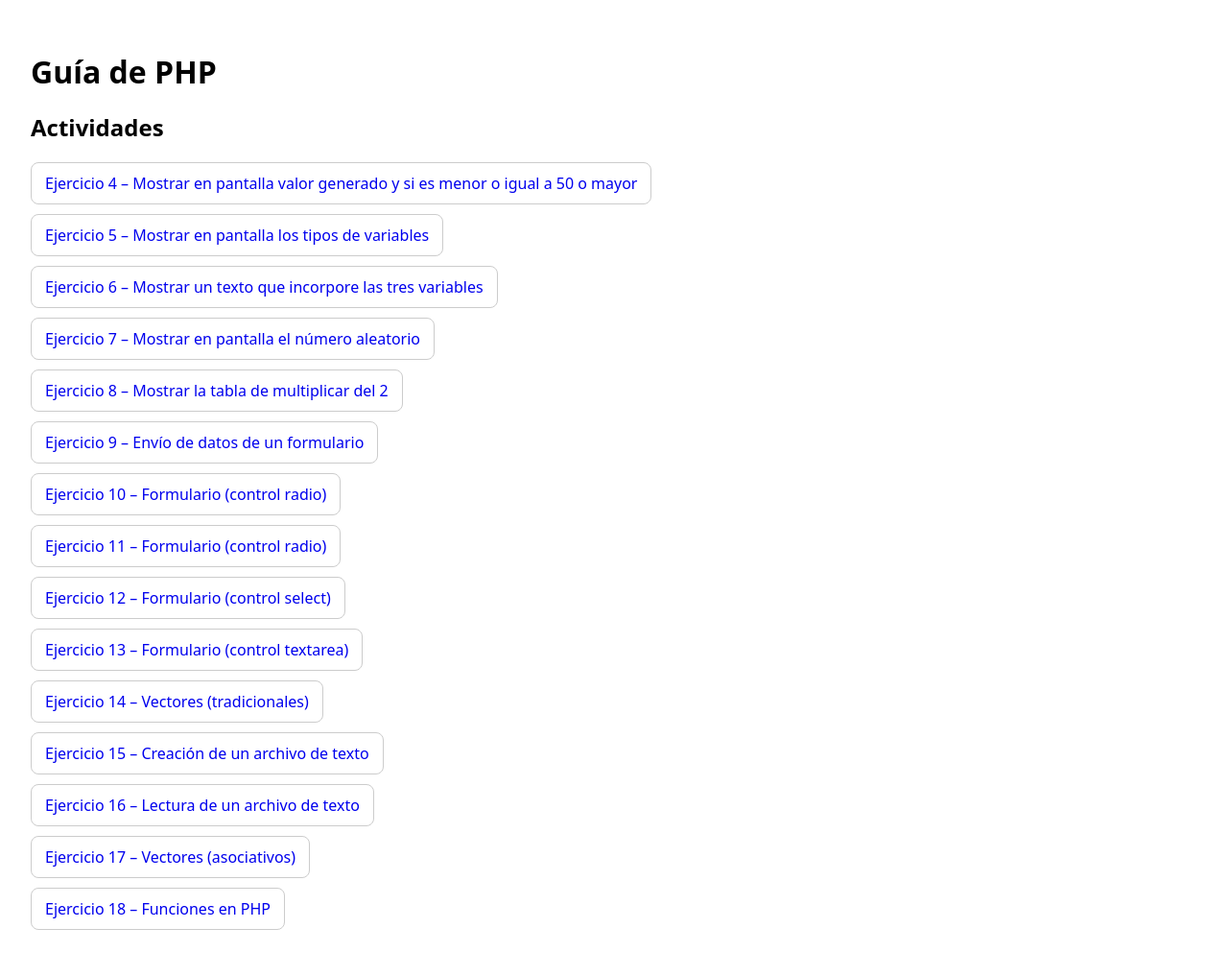
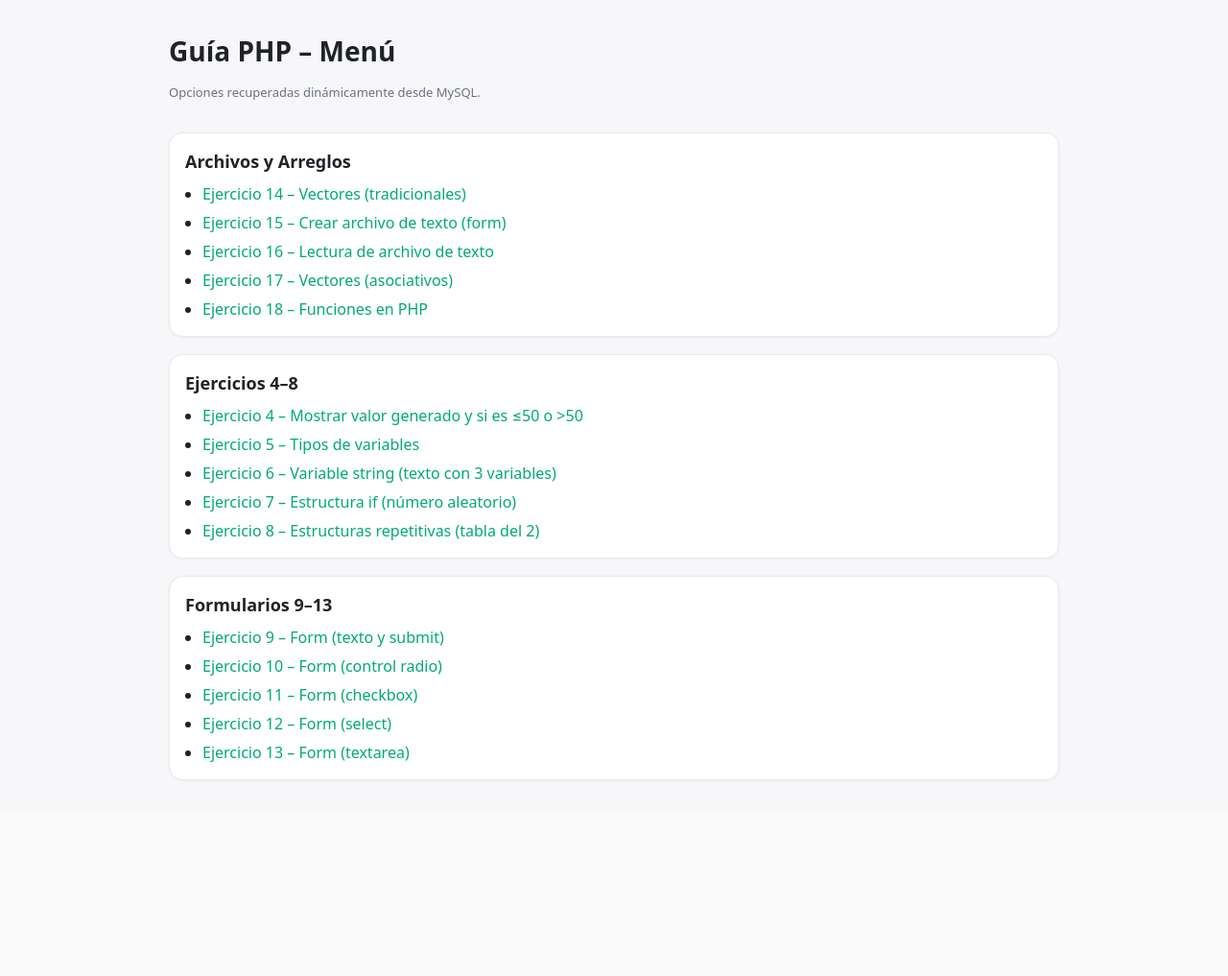
Before and after one commit to Sofiquinn/Quintana_Sofia_AA22, a PHP site: page / in a window 1280 px wide. Shown: the whole page at 96% size. After the commit the page ends 813 px from the top, so only its background shows below. Run offline with PHP 8.4, Linux system fonts and the light colour scheme; data comes from the database, SQL or seed files in the repository; both versions use the stored data as it was after the commit.

Commit message:
Add files via upload

```diff
--- a/index.php
+++ b/index.php
@@ -1,40 +1,57 @@
+<?php require __DIR__ . '/php/db.php'; ?>
 <!DOCTYPE html>
 <html lang="es">
 <head>
-  <meta charset="utf-8">
-  <title>Guía de JS – Menú</title>
-  <meta name="viewport" content="width=device-width, initial-scale=1">
+  <meta charset="UTF-8">
+  <title>Guía PHP – Menú</title>
+  <meta name="viewport" content="width=device-width, initial-scale=1" />
   <style>
-    body { font-family: system-ui, Arial, sans-serif; padding: 24px; }
-    h1 { margin-bottom: 16px; }
-    ul { list-style: none; padding: 0; }
-    li { margin: 10px 0; }
-    a { text-decoration: none; padding: 10px 14px; border: 1px solid #ccc; border-radius: 8px; display: inline-block; }
-    a:hover { background: #f5f5f5; }
+    :root{ --bg:#f7f7fa; --card:#fff; --line:#e8e8ef; --text:#1f2328; --muted:#6a737d; --link:#0a7; }
+    *{ box-sizing:border-box; } body{ margin:0; background:var(--bg); color:var(--text); font:16px/1.5 system-ui,-apple-system,Segoe UI,Roboto,Arial,sans-serif; }
+    .wrap{ max-width:960px; margin:32px auto; padding:0 16px; display:grid; gap:18px; }
+    .title{ margin:0; font-size:28px; font-weight:800; }
+    .card{ background:var(--card); border:1px solid var(--line); border-radius:14px; padding:16px; box-shadow:0 1px 3px rgba(0,0,0,.04); }
+    .sec{ margin:0 0 8px; font-size:18px; font-weight:800; }
+    .menu{ display:grid; gap:6px; padding-left:18px; margin: 0; }
+    .menu li{ margin:0; }
+    a{ color:var(--link); text-decoration:none; }
+    a:hover{ text-decoration:underline; }
+    .muted{ color:var(--muted); font-size:13px; }
   </style>
 </head>
 <body>
-  <h1>Guía de PHP</h1>
+  <main class="wrap">
+    <header>
+      <h1 class="title">Guía PHP – Menú</h1>
+      <p class="muted">Opciones recuperadas dinámicamente desde MySQL.</p>
+    </header>
 
-  <h2>Actividades</h2>
-  <ul>
-    <li><a href="php/valor-generado.php">Ejercicio 4 – Mostrar en pantalla valor generado y si es menor o igual a 50 o mayor</a></li>
-    <li><a href="php/tipos-variables.php">Ejercicio 5 – Mostrar en pantalla los tipos de variables</a></li>
-    <li><a href="php/variable-string.php">Ejercicio 6 – Mostrar un texto que incorpore las tres variables</a></li>
-    <li><a href="php/estructura-if.php">Ejercicio 7 – Mostrar en pantalla el número aleatorio</a></li>
-    <li><a href="php/estructura-repetitivas.php">Ejercicio 8 – Mostrar la tabla de multiplicar del 2</a></li>
-    <li><a href="php/form-text-submit1.php">Ejercicio 9 –  Envío de datos de un formulario</a></li>
-    <li><a href="php/form-control-radio1.php">Ejercicio 10 – Formulario (control radio)</a></li>
-    <li><a href="php/form-checkbox1.php">Ejercicio 11 – Formulario (control radio)</a></li>
-    <li><a href="php/form-select1.php">Ejercicio 12 – Formulario (control select)</a></li>
-    <li><a href="php/textarea1.php">Ejercicio 13 – Formulario (control textarea)</a></li>
-    <li><a href="php/vectores.php">Ejercicio 14 – Vectores (tradicionales)</a></li>
-    <li><a href="php/archivo-texto.php">Ejercicio 15 – Creación de un archivo de texto</a></li>
-    <li><a href="php/lectura-archivo-texto.php">Ejercicio 16 – Lectura de un archivo de texto</a></li>
-    <li><a href="php/vectores-asociativos.php">Ejercicio 17 – Vectores (asociativos)</a></li>
-    <li><a href="php/funciones.php">Ejercicio 18 – Funciones en PHP</a></li>
-  </ul>
-
-
+    <?php
+      $sql = "SELECT seccion, titulo, ruta
+              FROM menu_opcion
+              WHERE visible=1
+              ORDER BY seccion IS NULL, seccion, orden, titulo";
+      $res = $mysqli->query($sql);
+      if (!$res) {
+        echo '<div class="card"><strong>Error:</strong> ' . htmlspecialchars($mysqli->error, ENT_QUOTES, 'UTF-8') . '</div>';
+      } else {
+        $seccionActual = null;
+        $bloqueAbierto = false;
+        while ($row = $res->fetch_assoc()) {
+          $sec = $row['seccion'] ?? 'Sin sección';
+          if ($sec !== $seccionActual) {
+            if ($bloqueAbierto) echo '</ul></div>';
+            echo '<div class="card"><h2 class="sec">'. htmlspecialchars($sec, ENT_QUOTES, 'UTF-8') .'</h2><ul class="menu">';
+            $seccionActual = $sec;
+            $bloqueAbierto = true;
+          }
+          $titulo = htmlspecialchars($row['titulo'], ENT_QUOTES, 'UTF-8');
+          $ruta   = htmlspecialchars($row['ruta'],   ENT_QUOTES, 'UTF-8');
+          echo '<li><a href="'. $ruta .'">'. $titulo .'</a></li>';
+        }
+        if ($bloqueAbierto) echo '</ul></div>';
+      }
+    ?>
+  </main>
 </body>
 </html>
--- /dev/null
+++ b/php/db.php
@@ -0,0 +1,6 @@
+<?php
+$mysqli = new mysqli('127.0.0.1', 'root', '', 'guia_php', 3307);
+if ($mysqli->connect_errno) {
+  die('Error de conexión MySQL: ' . $mysqli->connect_error);
+}
+$mysqli->set_charset('utf8mb4');
```
Also changed, not shown: php/pedidos.txt (+7 -0 lines), sql/menu.sql (added, +46 -0 lines).
